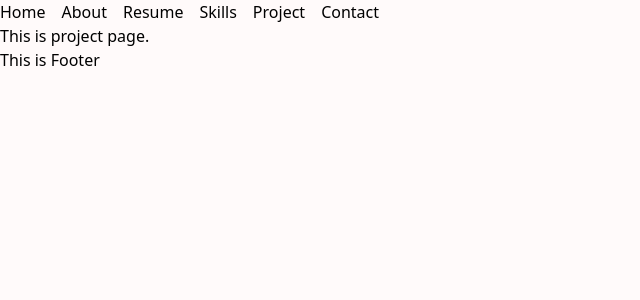
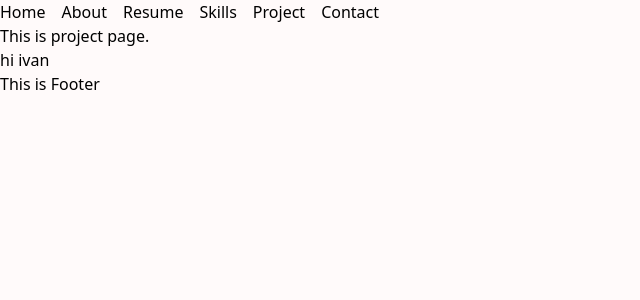
Before and after one commit to Franz090/my-portfolio, a React (Vite) app: page /project in a window 1280 px wide. Shown: the top 300 px of the page, without its empty margins (0-640 px from the left). Built offline with nearby package versions, Linux system fonts and the light colour scheme.

Commit message:
fix contact scroll down

```diff
--- a/package.json
+++ b/package.json
@@ -15,6 +15,7 @@
     "react": "^18.2.0",
     "react-dom": "^18.2.0",
     "react-router-dom": "^6.15.0",
+    "react-scroll": "^1.8.9",
     "vite": "^4.4.9"
   },
   "devDependencies": {
--- a/src/App.jsx
+++ b/src/App.jsx
@@ -5,7 +5,7 @@ import AboutPage from './pages/about'
 import ResumePage from './pages/resume'
 import MyProject from './pages/project'
 import Skills from './pages/skills'
-import Contact from './pages/contact'
+
 
  const App = () => {
   return (
@@ -17,7 +17,6 @@ import Contact from './pages/contact'
       <Route path="/resume" element= {<ResumePage/>} />
       <Route path="/skills" element= {<Skills/>} />
       <Route path="/project" element= {<MyProject/>} />
-      <Route path="/contact" element={<Contact/>} />
       </Routes>
      </RootLayout>
   )
--- a/src/pages/contact.jsx
+++ /dev/null
@@ -1,11 +0,0 @@
-import React from 'react'
-
-function contact() {
-  return (
-    <div>
-
-    </div>
-  )
-}
-
-export default contact
--- a/src/shared/components/Layouts/RootLayout.jsx
+++ b/src/shared/components/Layouts/RootLayout.jsx
@@ -1,11 +1,15 @@
 import Header from '../Partials/Header'
 import Footer from '../Partials/Footer'
+import Contact from '../Partials/contact'
+
+
 
  const RootLayout = ({children}) => {
   return (
     <div className="root-main">
       <Header/>
       {children}
+      <Contact/>
      <Footer/>
     </div>
   )
--- /dev/null
+++ b/src/shared/components/Partials/Contact.jsx
@@ -0,0 +1,15 @@
+import React from 'react'
+
+const Contact = () => {
+  return (
+    <div>
+
+    <div id="contact">
+    hi ivan
+  </div>
+
+  </div>
+  )
+}
+
+export default Contact
--- a/src/shared/components/Partials/Header.jsx
+++ b/src/shared/components/Partials/Header.jsx
@@ -1,5 +1,19 @@
 import React from 'react'
 import {Link} from 'react-router-dom'
+
+const scrollToContact = (event) => {
+  event.preventDefault(); // Prevent the default anchor behavior
+
+  // Find the target element with the id "contact"
+  const contactElement = document.getElementById("contact");
+
+  // Use smooth scrolling to scroll to the target element
+  if (contactElement) {
+    contactElement.scrollIntoView({ behavior: "smooth" });
+  }
+}
+
+
 const Header = () => {
   return (
 
@@ -23,7 +37,7 @@ const Header = () => {
             <Link to="/project">Project</Link>
           </li>
           <li>
-            <Link to="/contact">Contact</Link>
+            <a href="#contact" onClick={scrollToContact}>Contact</a>
           </li>
         </ul>
       </nav>
```
Also changed, not shown: src/index.css (line endings or trailing spaces), 1 other file (tests, documents, lock files or other folders).
